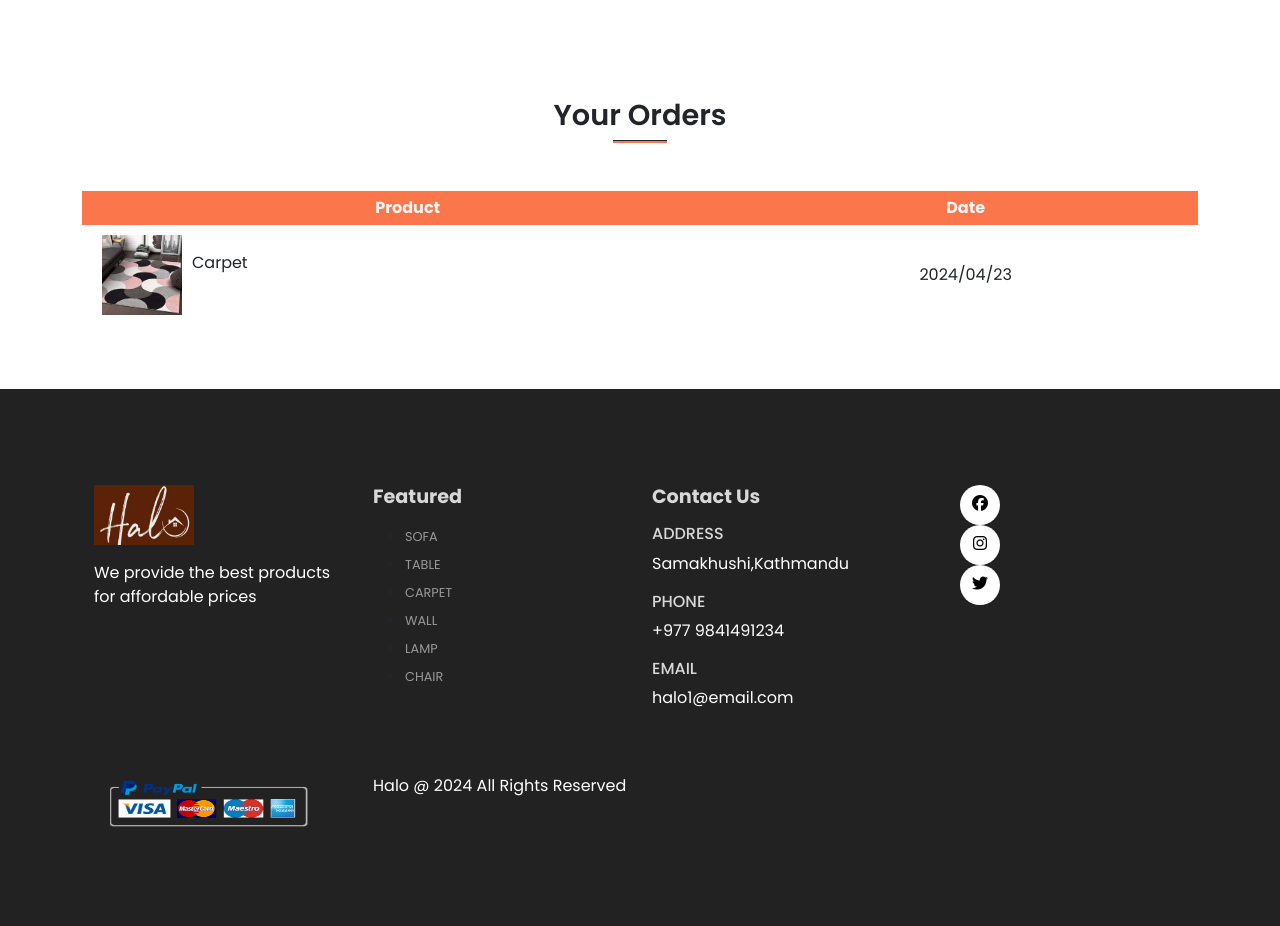
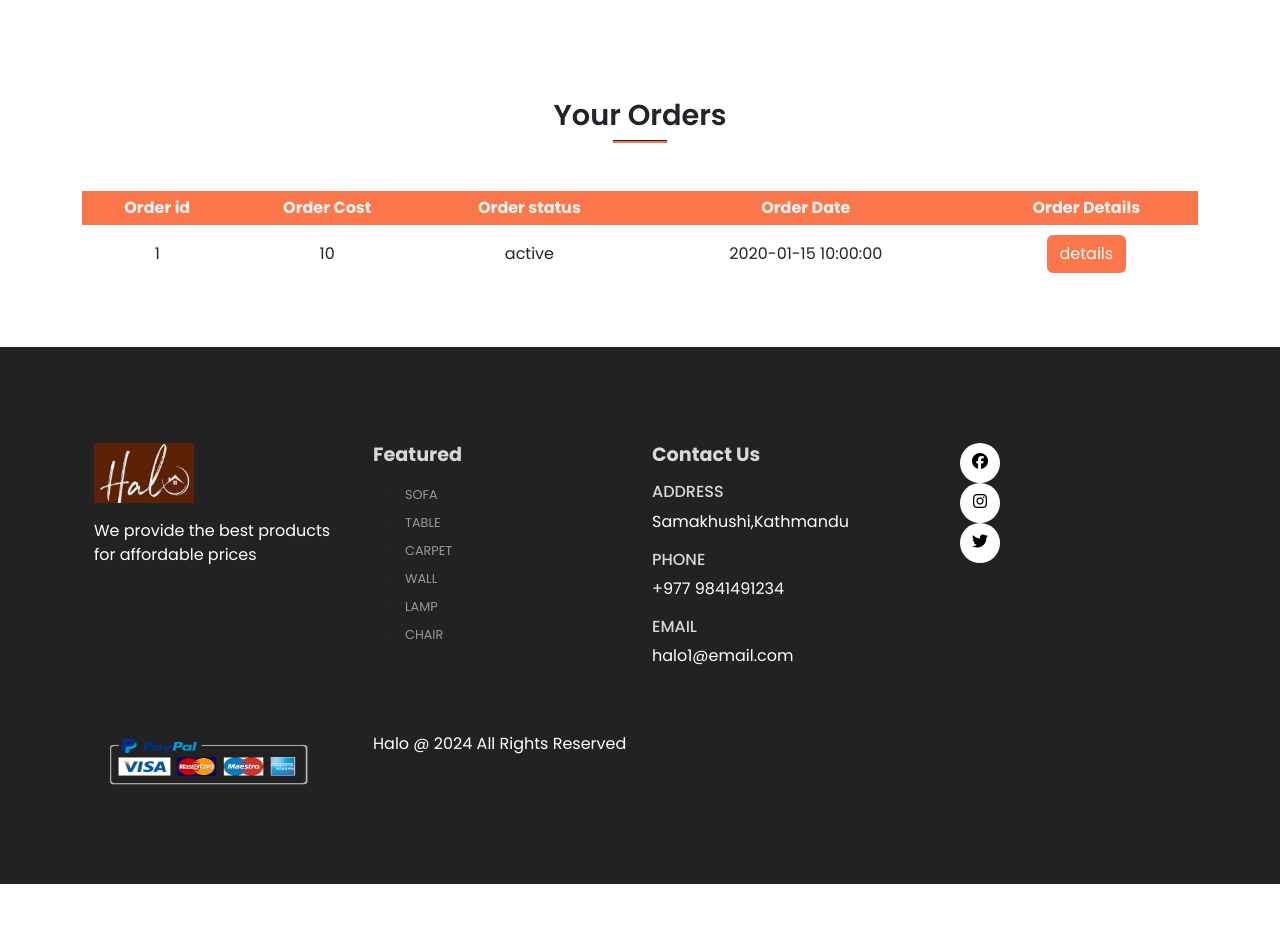
Before and after one commit to SakshyamStha/furniture_store_ecommerce, a PHP site: page /account.php in a window 1280 px wide. Shown: the part 476-1402 px from the top of the page. After the commit the page ends 1360 px from the top, so only its background shows below. Run offline with PHP 8.4, Linux system fonts and the light colour scheme; the visitor is signed in with stand-in values (Sample User, id 1); tables that the repository leaves empty or names only in its code hold one stand-in row (values such as "Sample post").

Commit message:
worked on users order table

```diff
--- a/account.php
+++ b/account.php
@@ -51,7 +51,20 @@ if(isset($_POST['change_password'])){
 
 
 
+//get orders
+if(isset($_SESSION['logged_in'])){
 
+  $user_id = $_SESSION['user_id'];
+
+  $stmt = $conn->prepare("SELECT * FROM orders WHERE user_id=?");
+
+  $stmt->bind_param('i',$user_id);
+
+  $stmt->execute();
+
+  $orders = $stmt->get_result();
+
+}
 
 
 
@@ -160,26 +173,65 @@ if(isset($_POST['change_password'])){
 
         <table class="mt-5 pt-5">
             <tr>
-                <th>Product</th>
-                <th>Date</th>
+                <th>Order id</th>
+                <th>Order Cost</th>
+                <th>Order status</th>
+                <th>Order Date</th>
+                <th>Order Details</th>
 
             </tr>
+
+
+            <?php while($row = $orders->fetch_assoc()) {  ?>
+
+
                         <tr>
                             <td>
-                    <div class="product-info">
-                        <img src="assets/imgs/carpet1.jpg" alt="">
+                                <!-- <div class="product-info">
+                                    <!-- <img src="assets/imgs/carpet1.jpg" alt="">
                                     <div>
-                            <p class="mt-3">Carpet</p>
+                                        <p class="mt-3"><?php echo $row['order_id']; ?></p>
                                     </div>
-                    </div>
+                                </div> -->
+                              <span>
+                                <?php
+                                  echo $row['order_id'];
+                                ?>
+                              </span>
+                            </td>
+                            <td>
+                              <span>
+                                <?php
+                                  echo $row['order_cost'];
+                                ?>
+                              </span>
                             </td>
 
                             <td>
-                    <span>2024/04/23</span>
+                              <span>
+                                <?php
+                                  echo $row['order_status'];
+                                ?>
+                              </span>
                             </td>
+
+                            <td>
+                              <span>
+                                <?php
+                                  echo $row['order_date'];
+                                ?>
+                              </span>
+                            </td>
+
+                            <td>
+                              <form action="">
+                                <input type="submit" class="btn order-details-btn" value="details">
+                              </form>
+                            </td>
+
                         </tr>
 
-
+            <?php } ?>
         </table>
 
        </section>
--- a/assets/css/style.css
+++ b/assets/css/style.css
@@ -537,6 +537,11 @@ th:last-child{
     margin-right: 10px;
 }
 
+.orders .order-details-btn{
+    color: white;
+    background-color: #fb774b;
+}
+
 
 /*Checkout*/
 
```
Lines whose indentation alone changed are shown as unchanged.
